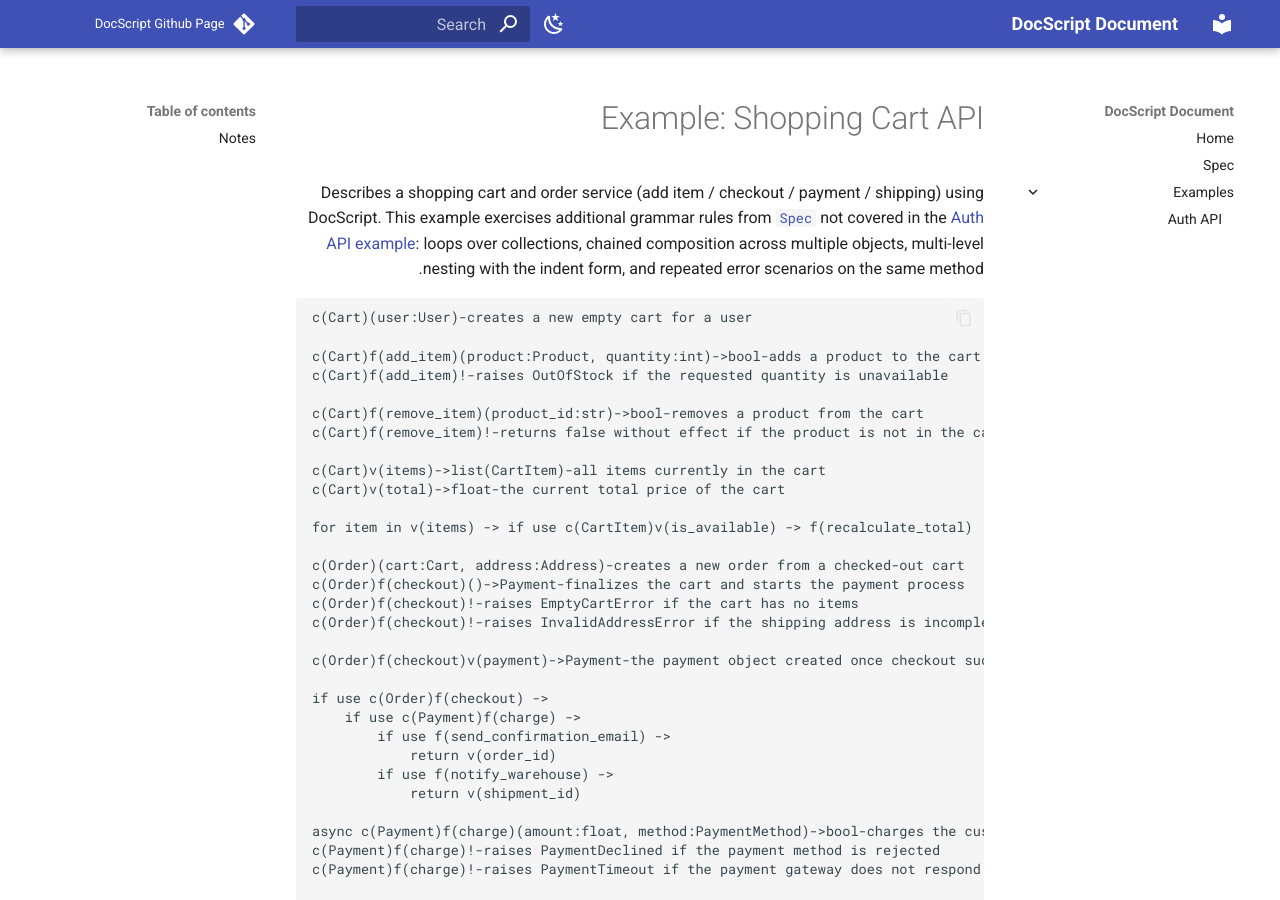
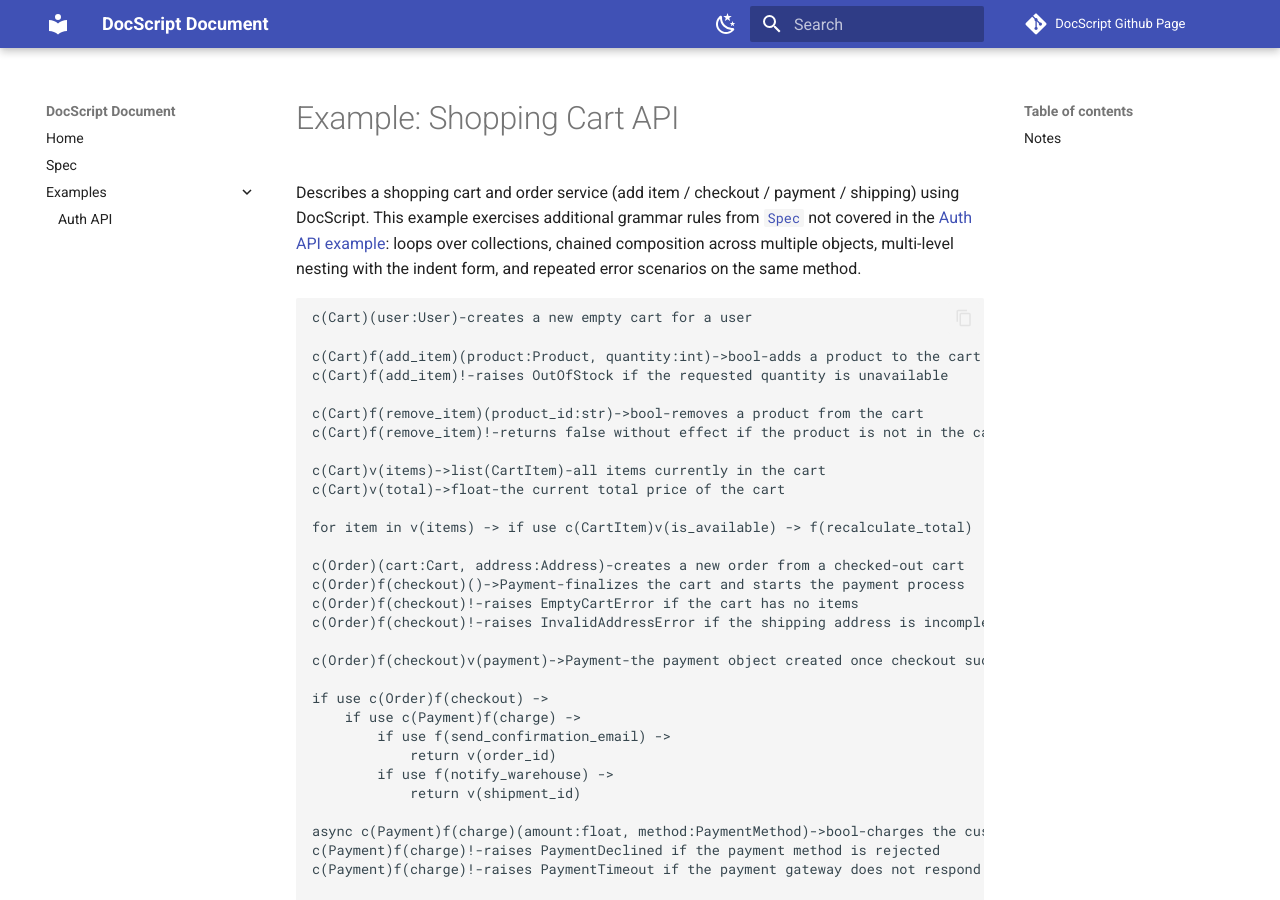
Before and after one commit to keyhan-tiny112/DocScript, an MkDocs documentation site: the page built from Docs/Examples/shoping-cart-api.md, in a window 1280 px wide and 900 px high. Built offline with MkDocs 1.6.1 and Material for MkDocs 9.7.7, drawn with Linux system fonts in a browser that asks for light colours; comment, search, counter and statistics services are not loaded.

````diff
--- a/Docs/Examples/shoping-cart-api.md
+++ b/Docs/Examples/shoping-cart-api.md
@@ -1,7 +1,7 @@
 # Example: Shopping Cart API
 
 Describes a shopping cart and order service (add item / checkout / payment / shipping) using DocScript.
-This example exercises additional grammar rules from [`Spec`](../SPEc.md) not covered in the [Auth API example](./auth-api.md): loops over collections, chained composition across multiple objects, multi-level nesting with the indent form, and repeated error scenarios on the same method.
+This example exercises additional grammar rules from [`Spec`](../SPEC.md) not covered in the [Auth API example](./auth-api.md): loops over collections, chained composition across multiple objects, multi-level nesting with the indent form, and repeated error scenarios on the same method.
 
 ```
 c(Cart)(user:User)-creates a new empty cart for a user
--- a/mkdocs.yml
+++ b/mkdocs.yml
@@ -9,7 +9,6 @@ docs_dir: ./Docs
 theme:
   name: material
   language: en
-  direction: rtl
   palette:
     - media: "(prefers-color-scheme: light)"
       scheme: default
````
Also changed, not shown: 2 other files.
